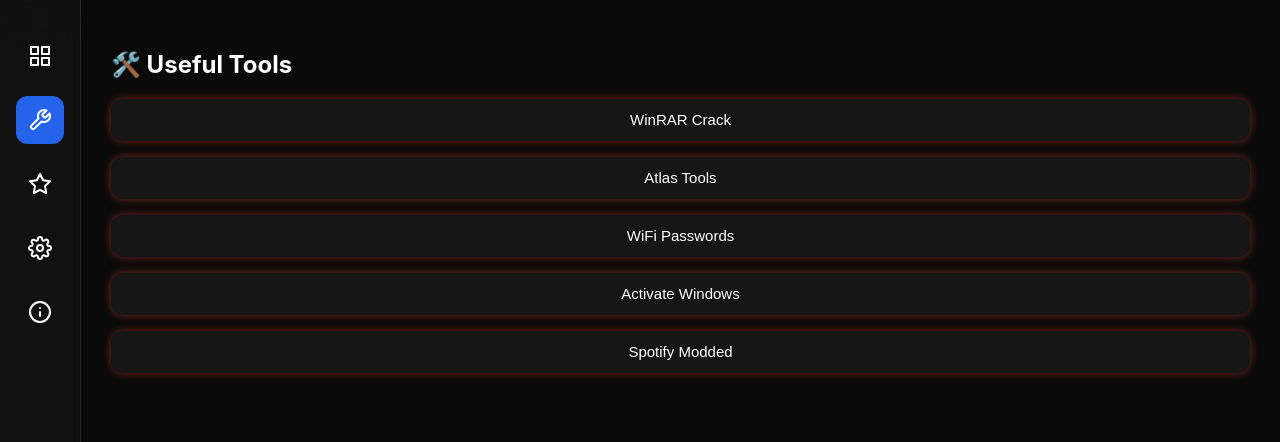
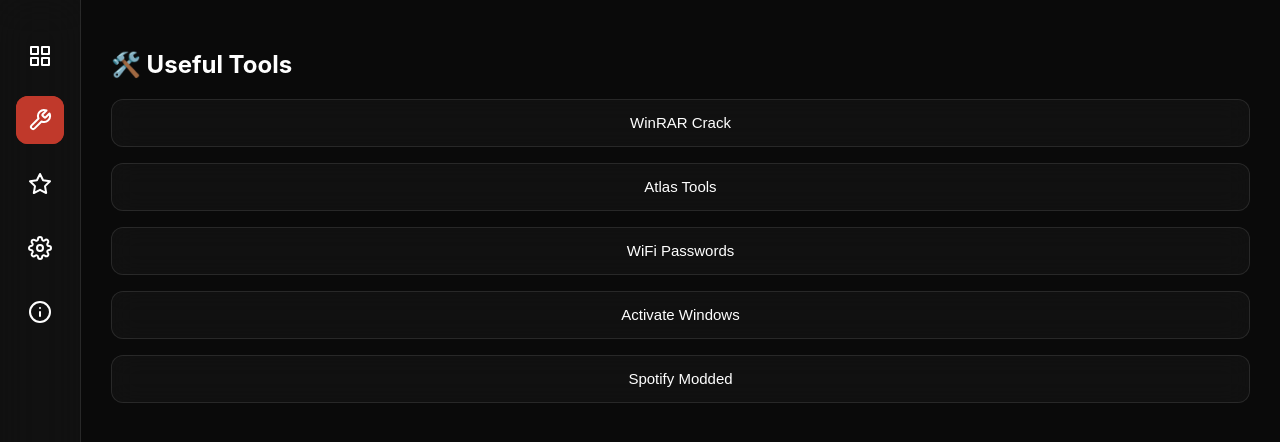
Before and after one commit to DragosKissLove/tfy-electron, a React (Create React App) app: page / in a window 1280 px wide. Both pictures are taken after a click on the button 40 px from the left and 120 px from the top of the page. Shown: the top 442 px of the page. Built offline with nearby package versions, Linux system fonts and the light colour scheme.

Commit message:
Enhance UI and implement Python functions

```diff
--- a/src/Sidebar.js
+++ b/src/Sidebar.js
@@ -12,7 +12,7 @@
 ];
 
 const Sidebar = ({ active, onChange }) => {
-  const { theme } = useTheme();
+  const { theme, primaryColor } = useTheme();
 
   return (
     <motion.div
@@ -45,7 +45,7 @@
             height: 48,
             border: 'none',
             borderRadius: '12px',
-            background: id === active ? theme.accent : 'transparent',
+            background: id === active ? primaryColor : 'transparent',
             color: id === active ? '#FFF' : theme.text,
             display: 'flex',
             alignItems: 'center',
@@ -64,10 +64,14 @@
                 width: '100%',
                 height: '100%',
                 borderRadius: '12px',
-                background: theme.accent,
+                background: primaryColor,
                 zIndex: -1
               }}
-              transition={{ type: "spring", stiffness: 300, damping: 30 }}
+              transition={{
+                type: "spring",
+                stiffness: 300,
+                damping: 30
+              }}
             />
           )}
         </motion.button>
--- a/src/pages/About.js
+++ b/src/pages/About.js
@@ -1,8 +1,47 @@
-// 📁 src/pages/About.js
 import React from 'react';
-const About = () => (
-  <div style={{ padding: 20 }}>
-    📘 TFY Tool creat de @dragoskisslove – <a href="https://discord.gg/tfyexe" target="_blank">Join Discord</a>
-  </div>
-);
+import { motion } from 'framer-motion';
+import { useTheme } from '../ThemeContext';
+
+const About = () => {
+  const { theme } = useTheme();
+
+  const handleOpenDiscord = async () => {
+    try {
+      await window.api.runPythonFunction('open_discord');
+    } catch (error) {
+      console.error('Error opening Discord:', error);
+    }
+  };
+
+  return (
+    <motion.div
+      style={{ padding: 30 }}
+      initial={{ opacity: 0, y: 20 }}
+      animate={{ opacity: 1, y: 0 }}
+      transition={{ duration: 0.4 }}
+    >
+      <h2 style={{ marginBottom: 20 }}>📘 About TFY Tool</h2>
+
+      <motion.button
+        whileHover={{ scale: 1.02 }}
+        whileTap={{ scale: 0.98 }}
+        onClick={handleOpenDiscord}
+        style={{
+          padding: '12px 24px',
+          background: theme.cardBg,
+          border: `1px solid ${theme.border}`,
+          borderRadius: '12px',
+          color: theme.text,
+          cursor: 'pointer',
+          fontSize: '15px',
+          fontWeight: 500,
+          boxShadow: theme.shadow
+        }}
+      >
+        Join Discord
+      </motion.button>
+    </motion.div>
+  );
+};
+
 export default About;
--- a/src/pages/Extra.js
+++ b/src/pages/Extra.js
@@ -1,4 +1,47 @@
-// 📁 src/pages/Extra.js
 import React from 'react';
-const Extra = () => <div style={{ padding: 20 }}>🎮 Alte funcții / downgrade roblox etc.</div>;
+import { motion } from 'framer-motion';
+import { useTheme } from '../ThemeContext';
+
+const Extra = () => {
+  const { theme } = useTheme();
+
+  const handleCheckUpdates = async () => {
+    try {
+      await window.api.runPythonFunction('check_for_updates');
+    } catch (error) {
+      console.error('Error checking updates:', error);
+    }
+  };
+
+  return (
+    <motion.div
+      style={{ padding: 30 }}
+      initial={{ opacity: 0, y: 20 }}
+      animate={{ opacity: 1, y: 0 }}
+      transition={{ duration: 0.4 }}
+    >
+      <h2 style={{ marginBottom: 20 }}>🎮 Extra Features</h2>
+
+      <motion.button
+        whileHover={{ scale: 1.02 }}
+        whileTap={{ scale: 0.98 }}
+        onClick={handleCheckUpdates}
+        style={{
+          padding: '12px 24px',
+          background: theme.cardBg,
+          border: `1px solid ${theme.border}`,
+          borderRadius: '12px',
+          color: theme.text,
+          cursor: 'pointer',
+          fontSize: '15px',
+          fontWeight: 500,
+          boxShadow: theme.shadow
+        }}
+      >
+        Check for Updates
+      </motion.button>
+    </motion.div>
+  );
+};
+
 export default Extra;
--- a/src/pages/Tools.js
+++ b/src/pages/Tools.js
@@ -1,6 +1,6 @@
-import React from 'react';
+import React, { useState } from 'react';
 import { useTheme } from '../ThemeContext';
-import { motion } from 'framer-motion';
+import { motion, AnimatePresence } from 'framer-motion';
 
 const tools = [
   { name: 'WinRAR Crack', function: 'winrar_crack' },
@@ -11,14 +11,18 @@
 ];
 
 const Tools = () => {
-  const { theme } = useTheme();
+  const { theme, primaryColor } = useTheme();
+  const [activeButton, setActiveButton] = useState(null);
 
   const handleClick = async (funcName) => {
     try {
+      setActiveButton(funcName);
       const result = await window.api.runPythonFunction(funcName);
-      console.log('Rezultat:', result);
+      console.log('Result:', result);
     } catch (error) {
-      console.error('Eroare:', error);
+      console.error('Error:', error);
+    } finally {
+      setActiveButton(null);
     }
   };
 
@@ -32,33 +36,59 @@
       <h2 style={{ marginBottom: '20px' }}>🛠️ Useful Tools</h2>
 
       <div style={{ display: 'flex', flexDirection: 'column', gap: '16px' }}>
+        <AnimatePresence>
           {tools.map((tool) => (
             <motion.button
-            key={tool.name}
-            whileHover={{ scale: 1.03 }}
-            whileTap={{ scale: 0.97 }}
+              key={tool.function}
+              whileHover={{ scale: 1.02, backgroundColor: theme.hover }}
+              whileTap={{ scale: 0.98 }}
               onClick={() => handleClick(tool.function)}
+              initial={{ opacity: 0, x: -20 }}
+              animate={{ opacity: 1, x: 0 }}
+              exit={{ opacity: 0, x: 20 }}
               style={{
-              height: '42px',
-              border: 'none',
+                height: '48px',
+                border: `1px solid ${theme.border}`,
                 borderRadius: '12px',
-              background: 'rgba(255, 255, 255, 0.05)',
+                background: activeButton === tool.function ? primaryColor : theme.cardBg,
                 backdropFilter: 'blur(12px)',
                 WebkitBackdropFilter: 'blur(12px)',
-              color: theme.text,
+                color: activeButton === tool.function ? '#FFF' : theme.text,
                 fontSize: '15px',
                 fontWeight: 500,
-              boxShadow: `0 0 8px ${theme.primary}99`,
-              transition: 'all 0.2s ease',
+                boxShadow: `0 4px 12px ${theme.shadow}`,
+                transition: 'all 0.3s ease',
                 cursor: 'pointer',
+                display: 'flex',
+                alignItems: 'center',
+                justifyContent: 'center',
+                gap: '8px',
+                position: 'relative',
+                overflow: 'hidden'
               }}
             >
+              {activeButton === tool.function && (
+                <motion.div
+                  initial={{ scale: 0 }}
+                  animate={{ scale: 1 }}
+                  style={{
+                    width: 16,
+                    height: 16,
+                    border: '2px solid #fff',
+                    borderTop: '2px solid transparent',
+                    borderRadius: '50%',
+                    marginRight: 8,
+                    animation: 'spin 1s linear infinite'
+                  }}
+                />
+              )}
               {tool.name}
             </motion.button>
           ))}
+        </AnimatePresence>
       </div>
     </motion.div>
   );
-};
+}
 
 export default Tools;
```
Lines whose indentation alone changed are shown as unchanged.
